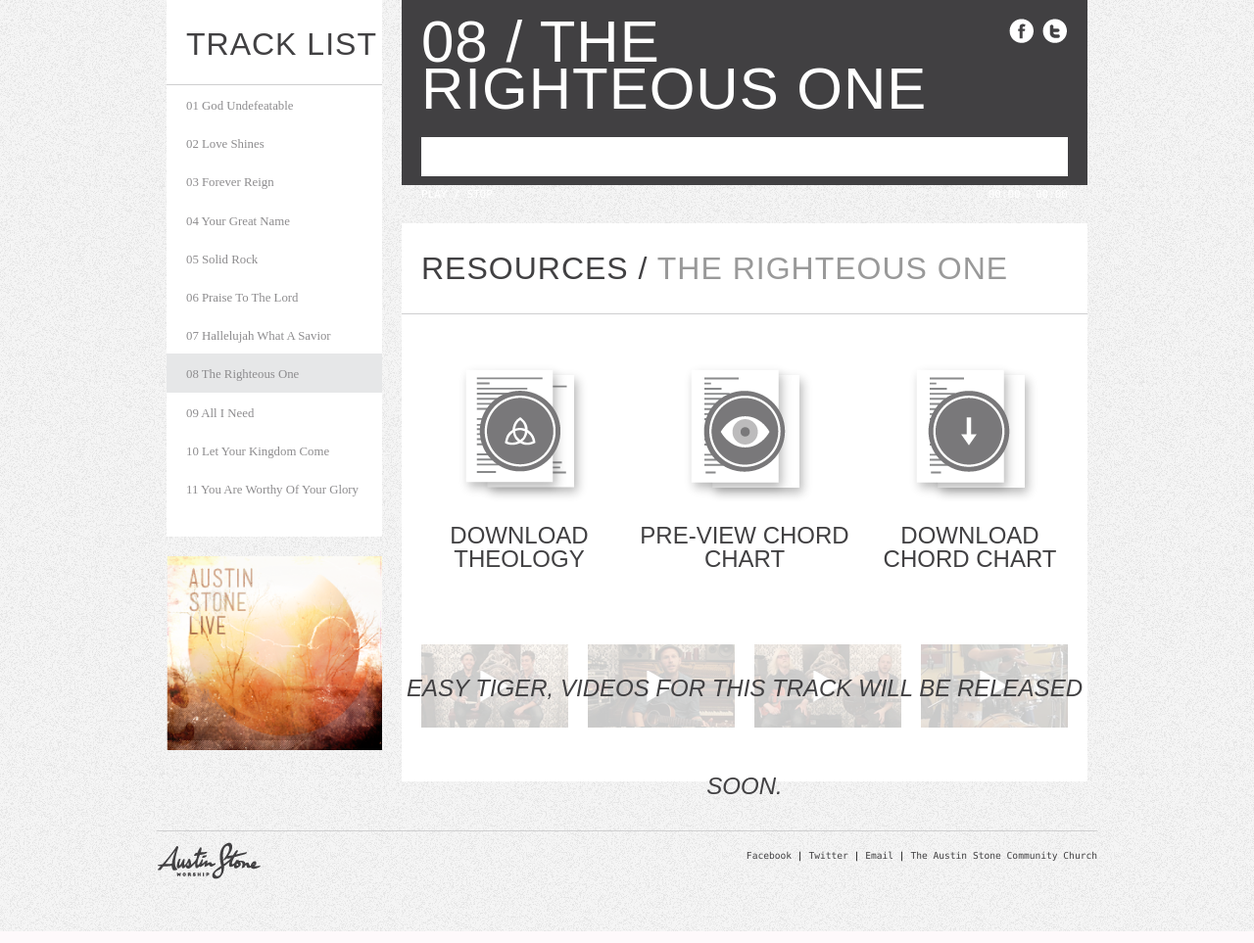
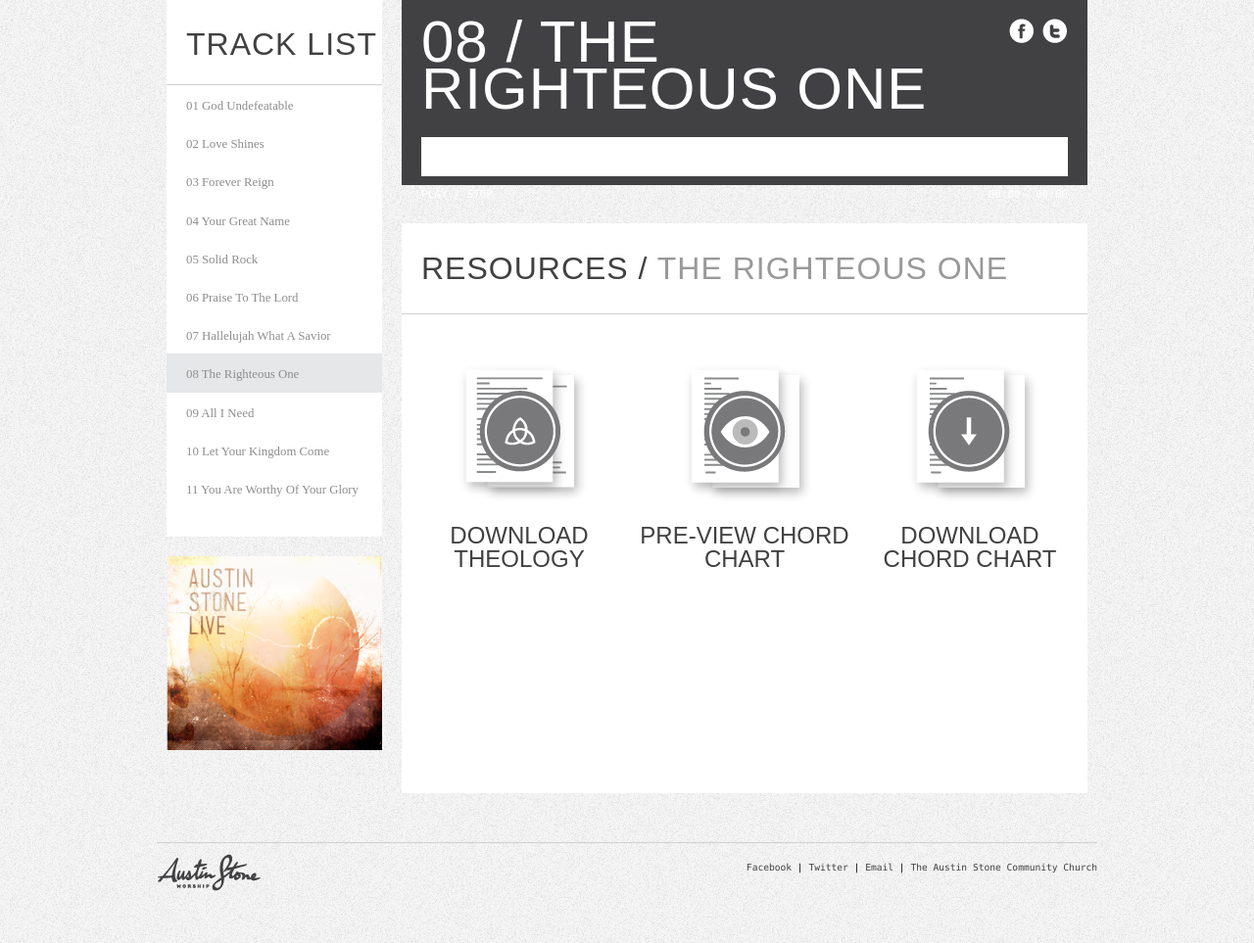
Before and after one commit to hsiamm/austinstoneworship, a PHP site: page /live_08.php in a window 1280 px wide. Shown: the part 537-1500 px from the top of the page at 98% size. Run offline with PHP 8.4, Linux system fonts and the light colour scheme; some libraries are stand-ins or nearby versions.

Commit message:
took out "coming soon" text on track 08

```diff
--- a/live_08.php
+++ b/live_08.php
@@ -147,8 +147,15 @@
 						<h3>Download Chord Chart</h3>
 					</div>
 
+					<!--<div class="bumpbump"></div>
+					<div class="coming"><h3 class="grey" style="font-style:italic;">Easy tiger, videos for this track will be released soon.</h3></div>-->
+
 					<div class="bumpbump"></div>
-					<div class="coming"><h3 class="grey" style="font-style:italic;">Easy tiger, videos for this track will be released soon.</h3></div>
+
+						<div style="clear:both;">&nbsp;</div>
+						<div class="bumpbump">&nbsp;</div>
+						<div style="clear:both;">&nbsp;</div>
+						<div class="bumpbump">&nbsp;</div>
 
 				</div><!--/resources-->
 
```
